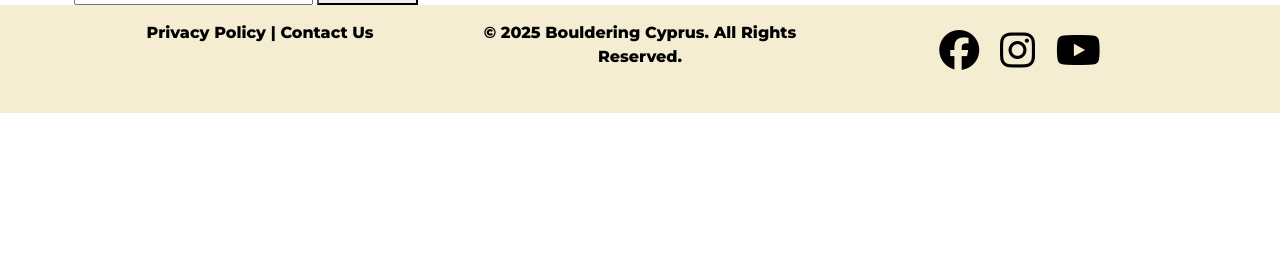
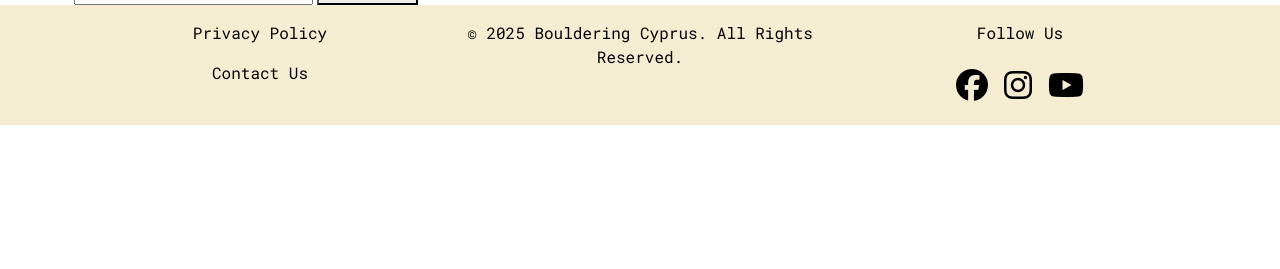
Before and after one commit to dimispapa/bouldering-cyprus, a Django app: page /shop/cy-guidebook/ in a window 1280 px wide. Shown: the part 531-800 px from the top of the page. Run offline with Django 5.2, Linux system fonts and the light colour scheme; some libraries are stand-ins or nearby versions.

Commit message:
style: change font + colors

```diff
--- a/home/static/css/home.css
+++ b/home/static/css/home.css
@@ -21,7 +21,7 @@
   background-size: cover;
   background-position: center;
   /* Fallback color */
-  background-color: #ffffff;
+  background-color: #f4edd2;
   /* Initially hidden */
   opacity: 0;
   /* Smooth fade-in effect */
@@ -57,7 +57,7 @@
   line-height: 1.8;
   text-align: center;
   /* Semi-transparent white background */
-  background-color: rgba(255, 255, 255, 0.9);
+  background-color: rgba(244, 237, 210, 0.9);
   border-radius: 10px;
   box-shadow: 0 4px 15px rgba(0, 0, 0, 0.2);
   /* Initially hidden */
--- a/home/templates/home/index.html
+++ b/home/templates/home/index.html
@@ -24,7 +24,7 @@
       <h1>Welcome to Bouldering Cyprus</h1>
       <p>Discover the best bouldering spots in Cyprus with our comprehensive guidebook. Featuring detailed maps, route descriptions, and stunning photography, it's the ultimate companion for your climbing adventures.</p>
       <p>
-        <a href="{% url 'cy_guidebook' %}" class="btn btn-primary">Buy the Guidebook</a>
+        <a href="{% url 'cy_guidebook' %}" class="button-primary">Buy the Guidebook</a>
       </p>
       </div>
     </div>
@@ -59,7 +59,7 @@
       <h2>Crashpad Rentals Available</h2>
       <p>No need to bring your own crashpad—rentals are available on-site at popular climbing areas. Convenient, affordable, and high-quality crashpads to ensure a safe and enjoyable climbing experience.</p>
       <p>
-        <a href="#" class="btn btn-secondary">Check Availability and Book</a>
+        <a href="#" class="button-primary">Check Availability and Book</a>
       </p>
       </div>
     </div>
--- a/static/css/base.css
+++ b/static/css/base.css
@@ -10,7 +10,7 @@
 }
 
 /* Header fonts */
-.navbar, footer, h1, h2 {
+h1, h2 {
     font-family: "Montserrat", serif;
     font-optical-sizing: auto;
     font-weight: 800;
@@ -18,7 +18,7 @@
 }
 
 /* Functional info */
-.info-font {
+.button-primary, .navbar, .footer {
     font-family: "Roboto Mono", serif;
     font-optical-sizing: auto;
     font-weight: 400;
@@ -77,6 +77,25 @@
     /* Adjust text color for solid background */
 }
 
+/* Buttons */
+.button-primary {
+    background-color: #ed6c2c;
+    color: #ffffff;
+    border: none;
+    padding: 10px 20px;
+    font-size: 1rem;
+    border-radius: 5px;
+    cursor: pointer;
+    transition: background-color 0.3s ease;
+    text-decoration: none;
+
+}
+
+.button-primary:hover {
+    background-color: #c65923;
+    color: #ffffff;
+}
+
 /* Footer */
 footer {
     color: #000000;
--- a/templates/base.html
+++ b/templates/base.html
@@ -83,21 +83,25 @@
     <footer class="footer text-center py-3">
       <div class="container">
         <div class="row">
+          <!-- Privacy and Contact Links -->
           <div class="col-4">
-            <p>
-              <a href="#">Privacy Policy</a> |
-              <a href="#">Contact Us</a>
-            </p>
+            <p><a href="#">Privacy Policy</a></p>
+            <p><a href="#">Contact Us</a></p>
           </div>
+
+          <!-- Copyright Section -->
           <div class="col-4">
             <p>&copy; {{ year|default:2025 }} Bouldering Cyprus. All Rights Reserved.</p>
           </div>
-          <div class="col-4 d-flex justify-content-center">
-            <p>
-              <a href="https://facebook.com" target="_blank" class="mx-2 fs-1 social-icons"><i class="fa-brands fa-facebook"></i></a>
-              <a href="https://instagram.com/bouldering_cyprus/" target="_blank" class="mx-2 fs-1 social-icons"><i class="fa-brands fa-instagram"></i></a>
-              <a href="https://www.youtube.com/@cyprusbouldering9957" target="_blank" class="mx-2 fs-1 social-icons"><i class="fa-brands fa-youtube"></i></a>
-            </p>
+
+          <!-- Social Media Section -->
+          <div class="col-4">
+            <p>Follow Us</p>
+            <div class="d-flex justify-content-center">
+              <a href="https://facebook.com" target="_blank" class="mx-2 fs-2 social-icons"><i class="fa-brands fa-facebook"></i></a>
+              <a href="https://instagram.com/bouldering_cyprus/" target="_blank" class="mx-2 fs-2 social-icons"><i class="fa-brands fa-instagram"></i></a>
+              <a href="https://www.youtube.com/@cyprusbouldering9957" target="_blank" class="mx-2 fs-2 social-icons"><i class="fa-brands fa-youtube"></i></a>
+            </div>
           </div>
         </div>
       </div>
```
